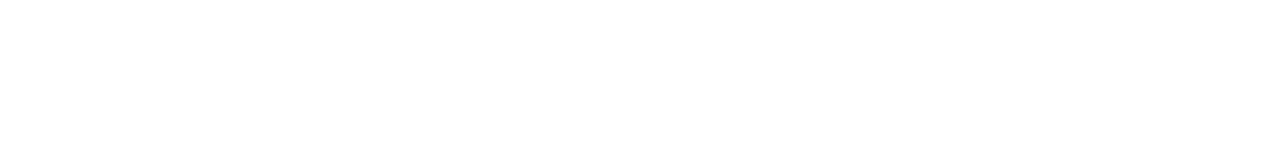
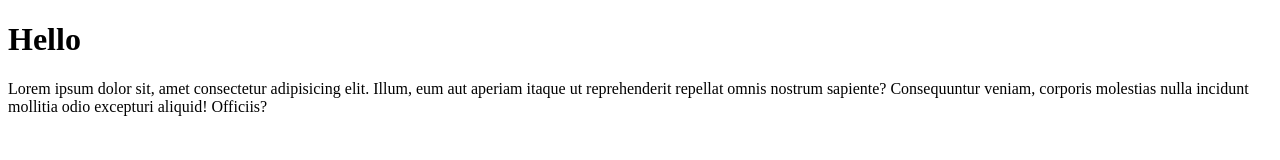
Before and after one commit to charleshsbND/projetgit2mat, a plain HTML site: page index.html in a window 1280 px wide. Drawn offline with Linux system fonts and the light colour scheme.

Commit message:
title and text on dev

```diff
--- a/index.html
+++ b/index.html
@@ -7,6 +7,7 @@
     <title>Document</title>
 </head>
 <body>
-
+    <h1>Hello</h1>
+    <p>Lorem ipsum dolor sit, amet consectetur adipisicing elit. Illum, eum aut aperiam itaque ut reprehenderit repellat omnis nostrum sapiente? Consequuntur veniam, corporis molestias nulla incidunt mollitia odio excepturi aliquid! Officiis?</p>
 </body>
 </html>
```
